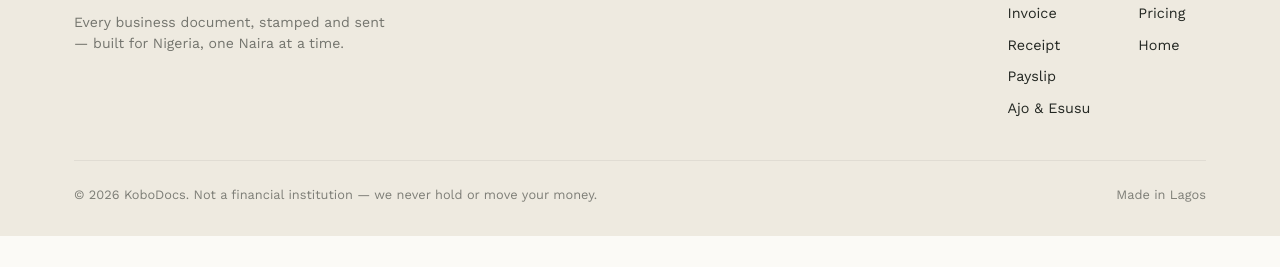
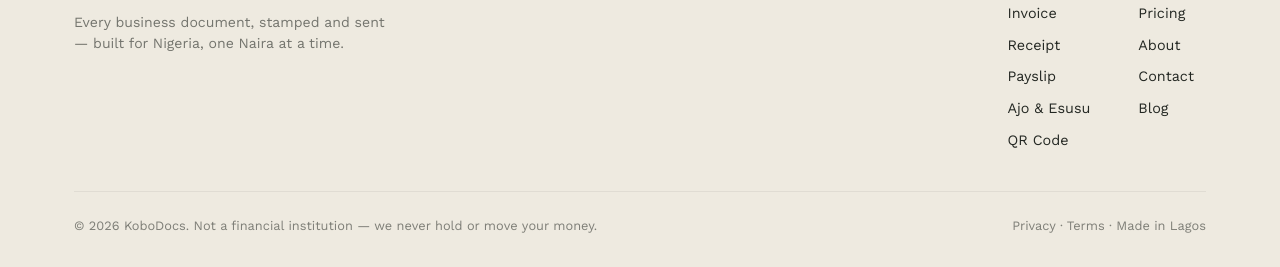
Before and after one commit to aybamibello-coder/kobodocs, a plain HTML site: page quotation/index.html in a window 1280 px wide. Shown: the part 1376-1643 px from the top of the page. Before the commit the page ends 1612 px from the top, so only its background shows below. Drawn offline with nearby package versions, Linux system fonts and the light colour scheme; a script that the page names is missing.

Commit message:
Add About/Contact/Privacy/Terms/Blog + QR Code Generator - quotation/index.html

```diff
--- a/quotation/index.html
+++ b/quotation/index.html
@@ -39,6 +39,7 @@
           <a href="/payslip/">Payslip / Salary Slip</a>
           <a href="/budget/">Budget Planner</a>
           <a href="/loan/">Loan Schedule</a>
+          <a href="/qr-code/">QR Code Generator</a>
           <div class="dropdown-divider"></div>
           <a href="/business-suite/">Business Suite (Pro)</a>
         </div>
@@ -178,17 +179,20 @@
           <a href="/receipt/">Receipt</a>
           <a href="/payslip/">Payslip</a>
           <a href="/ajo/">Ajo &amp; Esusu</a>
+          <a href="/qr-code/">QR Code</a>
         </div>
         <div>
           <strong>Company</strong>
           <a href="/pricing/">Pricing</a>
-          <a href="/">Home</a>
+          <a href="/about/">About</a>
+          <a href="/contact/">Contact</a>
+          <a href="/blog/">Blog</a>
         </div>
       </div>
     </div>
     <div class="footer-bottom">
       <span>© 2026 KoboDocs. Not a financial institution — we never hold or move your money.</span>
-      <span>Made in Lagos</span>
+      <span><a href="/privacy/">Privacy</a> · <a href="/terms/">Terms</a> · Made in Lagos</span>
     </div>
   </div>
 </footer>
```
